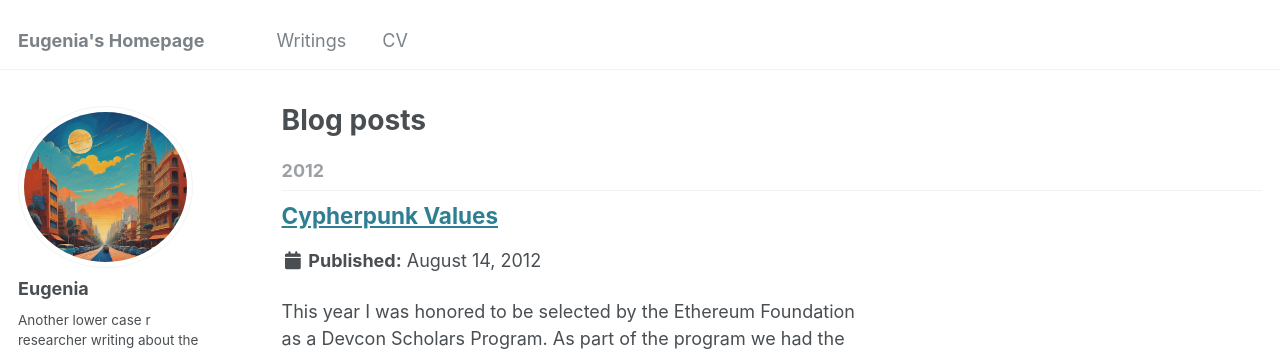
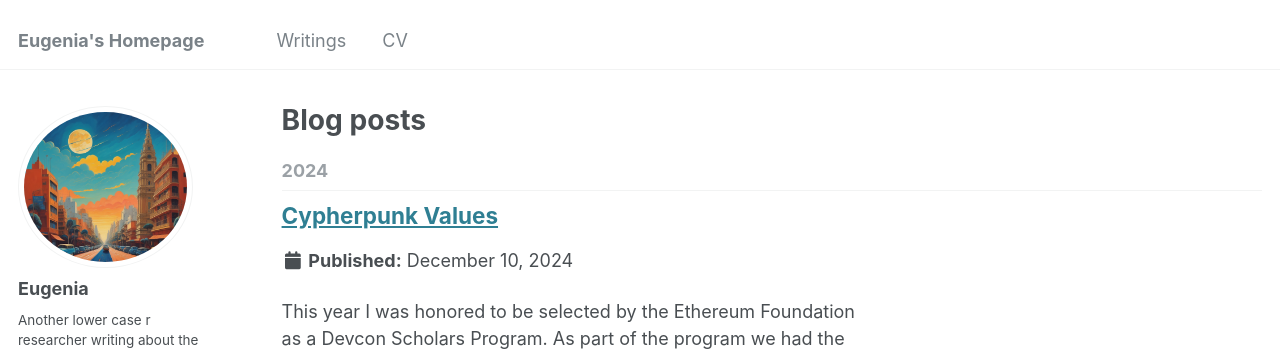
Before and after one commit to eugeniatel/eugeniatel.github.io, a Jekyll site: the page built from _pages/year-archive.html, in a window 1280 px wide. Shown: the top 353 px of the page. Built offline with Jekyll 4.4.1, drawn with Linux system fonts in a browser that asks for light colours.

Commit message:
Update 2012-08-14-blog-post-1.md

```diff
--- a/_posts/2012-08-14-blog-post-1.md
+++ b/_posts/2012-08-14-blog-post-1.md
@@ -1,6 +1,6 @@
 ---
 title: 'Cypherpunk Values'
-date: 2012-08-14
+date: 2024-12-10
 permalink: /cypherpunk
 tags:
   - Devcon
```
